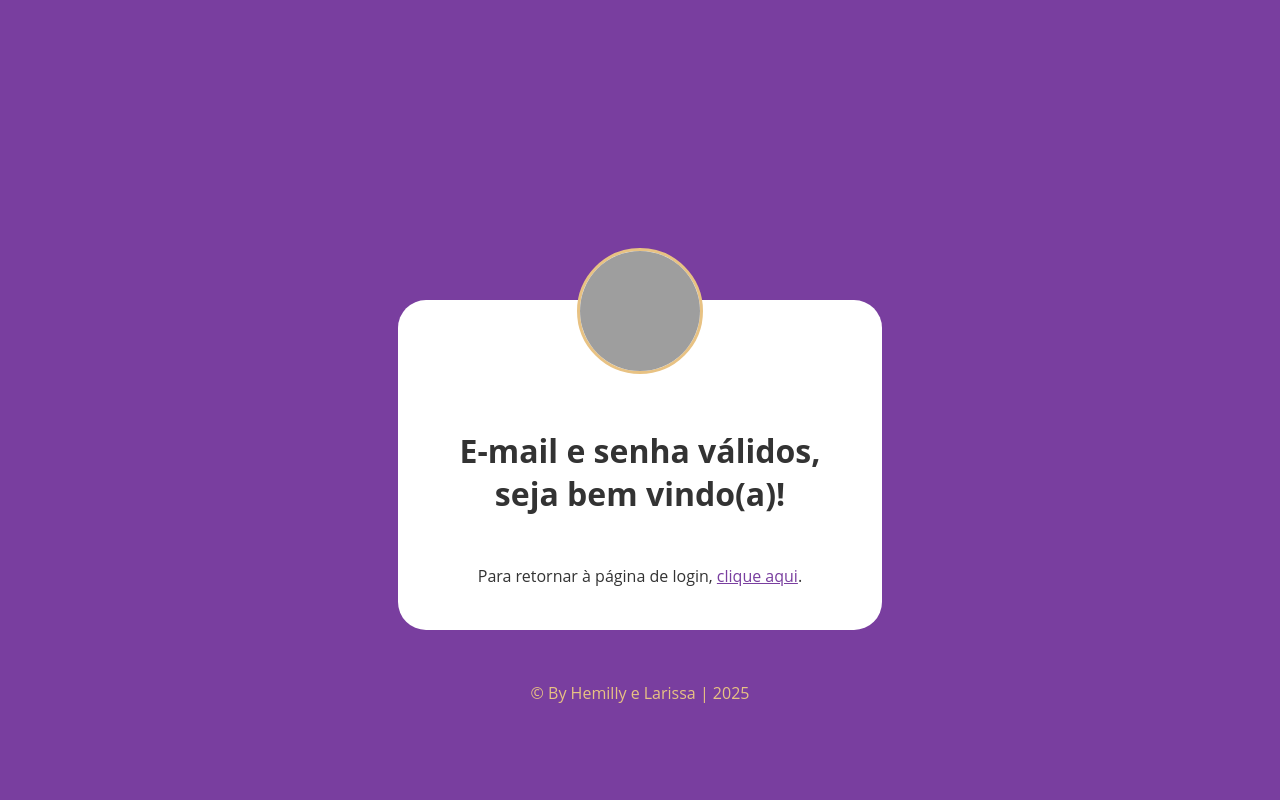
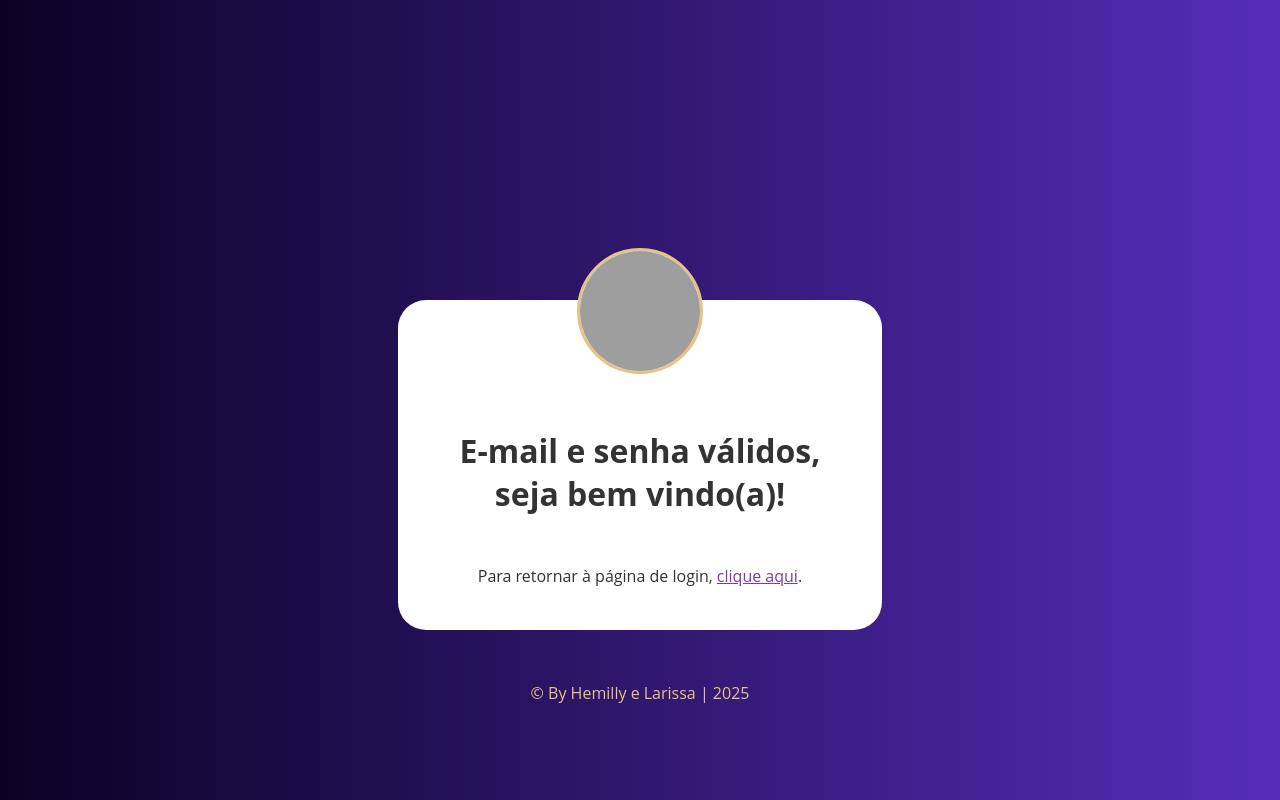
Before and after one commit to sollarye/ProjetoLojaVirtual, a PHP site: page /teste.php in a window 1280 px wide. Run offline with PHP 8.4, Linux system fonts and the light colour scheme; grey boxes are pictures that could not be loaded.

Commit message:
Adicionando gradiente ao fundo

```diff
--- a/views/teste.php
+++ b/views/teste.php
@@ -8,7 +8,7 @@
 
         body {
             font-family: 'Open Sans', sans-serif;
-            background-color: #793e9f;
+            background:linear-gradient(to left,rgb(85, 45, 185), #0b0124);
             margin: 0;
             padding: 0;
             margin-top: 200px;
@@ -66,7 +66,7 @@
     </style>
 </head>
 
-<body>
+<body >
 
 <div class="container">
     <img id="logo" src="../logo/logo.png" alt="Logo da Loja">
```
